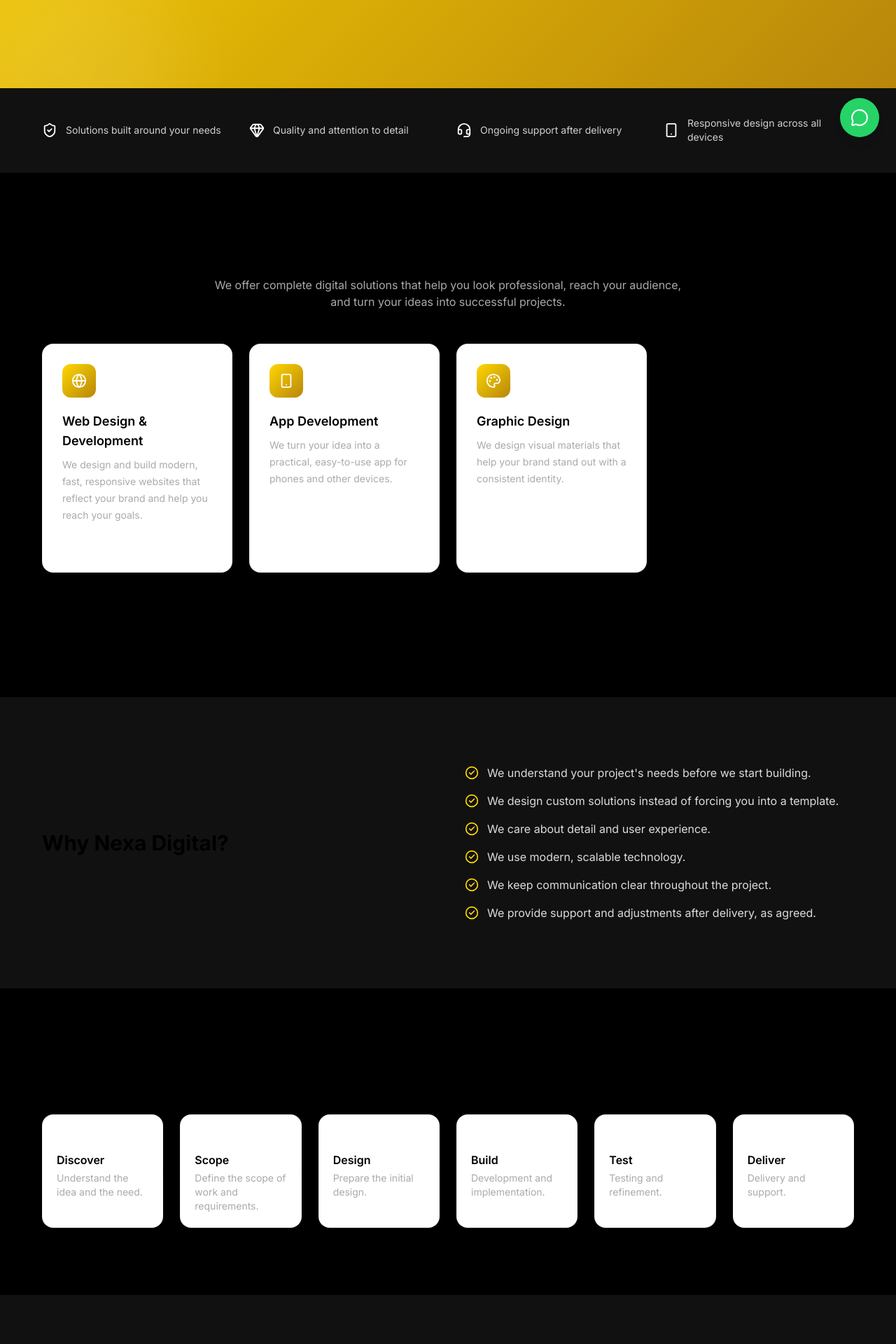
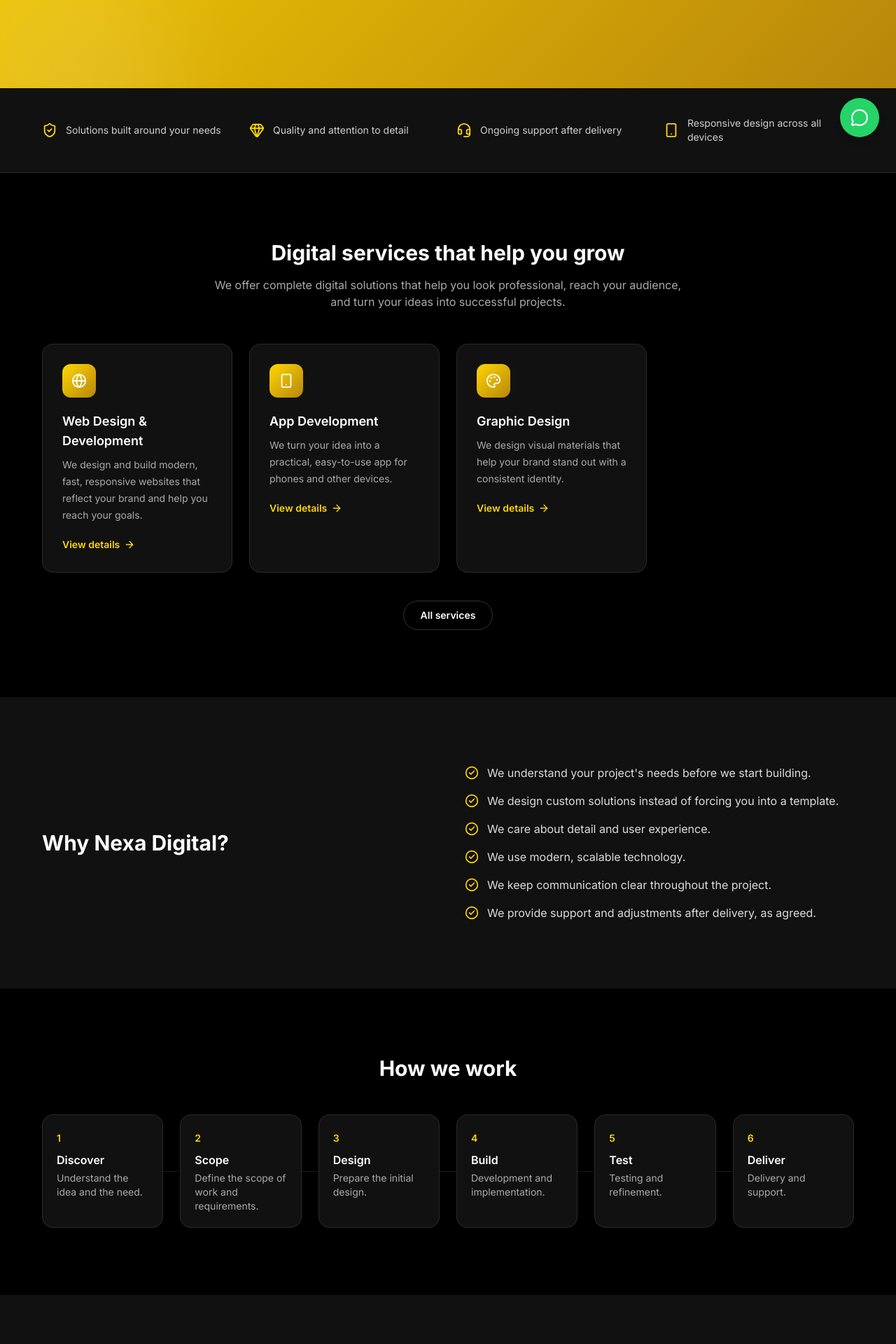
Before and after one commit to Amir116-bot/nexa-digital, a Next.js app: page /en in a window 1280 px wide. Shown: the part 580-2500 px from the top of the page at 70% size. Built offline with nearby package versions, Linux system fonts and the light colour scheme; no server answers; the database is empty.

Commit message:
Update all section components to use black and white color scheme with gold accents

```diff
--- a/components/sections/FaqAccordion.tsx
+++ b/components/sections/FaqAccordion.tsx
@@ -9,7 +9,7 @@ export default function FaqAccordion({ faqs, locale }: { faqs: Faq[]; locale: Lo
   const [openId, setOpenId] = useState<number | null>(faqs[0]?.id ?? null);
 
   return (
-    <div className="mx-auto mt-10 max-w-3xl divide-y divide-black/5 rounded-2xl border border-black/5 bg-white">
+    <div className="mx-auto mt-10 max-w-3xl divide-y divide-white/10 rounded-2xl border border-white/10 bg-[var(--color-bg-soft)]">
       {faqs.map((f) => {
         const isOpen = openId === f.id;
         return (
@@ -19,10 +19,10 @@ export default function FaqAccordion({ faqs, locale }: { faqs: Faq[]; locale: Lo
               className="flex w-full items-center justify-between gap-4 px-6 py-5 text-start"
               aria-expanded={isOpen}
             >
-              <span className="font-medium text-[var(--color-primary)]">
+              <span className="font-medium text-white">
                 {locale === "ar" ? f.question_ar : f.question_en}
               </span>
-              <ChevronDown className={`shrink-0 transition ${isOpen ? "rotate-180" : ""}`} size={18} />
+              <ChevronDown className={`shrink-0 transition text-white ${isOpen ? "rotate-180" : ""}`} size={18} />
             </button>
             {isOpen && (
               <div className="px-6 pb-5 text-sm leading-7 text-[var(--color-text-soft)]">
--- a/components/sections/Process.tsx
+++ b/components/sections/Process.tsx
@@ -3,18 +3,18 @@ export default function Process({ dict }: { dict: any }) {
   return (
     <section className="py-20 sm:py-24">
       <div className="container-nexa">
-        <h2 className="text-center text-2xl font-bold text-[var(--color-primary)] sm:text-3xl">
+        <h2 className="text-center text-2xl font-bold text-white sm:text-3xl">
           {dict.process.title}
         </h2>
 
         <div className="mt-12 grid gap-6 sm:grid-cols-2 lg:grid-cols-6">
           {steps.map((step, i) => (
-            <div key={step.title} className="relative rounded-2xl border border-black/5 bg-white p-5">
-              <span className="text-sm font-semibold text-[var(--color-secondary)]">{i + 1}</span>
-              <p className="mt-2 font-semibold text-[var(--color-primary)]">{step.title}</p>
+            <div key={step.title} className="relative rounded-2xl border border-white/10 bg-[var(--color-bg-soft)] p-5">
+              <span className="text-sm font-semibold text-[var(--color-accent)]">{i + 1}</span>
+              <p className="mt-2 font-semibold text-white">{step.title}</p>
               <p className="mt-1 text-sm text-[var(--color-text-soft)]">{step.text}</p>
               {i < steps.length - 1 && (
-                <span className="absolute top-1/2 hidden h-px w-6 bg-black/10 lg:block lg:end-[-1.5rem]" />
+                <span className="absolute top-1/2 hidden h-px w-6 bg-white/10 lg:block lg:end-[-1.5rem]" />
               )}
             </div>
           ))}
--- a/components/sections/QuoteForm.tsx
+++ b/components/sections/QuoteForm.tsx
@@ -39,16 +39,16 @@ export default function QuoteForm({
 
   if (status === "success") {
     return (
-      <div className="mx-auto max-w-xl rounded-2xl border border-black/5 bg-[var(--color-bg-soft)] p-10 text-center">
+      <div className="mx-auto max-w-xl rounded-2xl border border-white/10 bg-[var(--color-bg-soft)] p-10 text-center">
         <CheckCircle2 className="mx-auto text-[var(--color-accent)]" size={40} />
-        <p className="mt-4 text-lg font-semibold text-[var(--color-primary)]">{dict.quotePage.successTitle}</p>
+        <p className="mt-4 text-lg font-semibold text-white">{dict.quotePage.successTitle}</p>
         <p className="mt-2 text-sm text-[var(--color-text-soft)]">{dict.quotePage.successText}</p>
       </div>
     );
   }
 
-  const input = "w-full rounded-lg border border-black/10 px-4 py-2.5 text-sm outline-none focus:border-[var(--color-secondary)]";
-  const label = "mb-1 block text-sm font-medium text-[var(--color-primary)]";
+  const input = "w-full rounded-lg border border-white/10 bg-[var(--color-bg-soft)] px-4 py-2.5 text-sm text-white outline-none focus:border-[var(--color-accent)]";
+  const label = "mb-1 block text-sm font-medium text-white";
 
   return (
     <form onSubmit={handleSubmit(onSubmit)} className="mx-auto max-w-2xl space-y-5">
--- a/components/sections/ServiceCard.tsx
+++ b/components/sections/ServiceCard.tsx
@@ -13,15 +13,15 @@ export default function ServiceCard({
   const desc = locale === "ar" ? service.desc_ar : service.desc_en;
 
   return (
-    <div className="group rounded-2xl border border-black/5 bg-white p-7 shadow-sm transition hover:-translate-y-1 hover:shadow-md">
+    <div className="group rounded-2xl border border-white/10 bg-[var(--color-bg-soft)] p-7 shadow-sm transition hover:-translate-y-1 hover:shadow-md">
       <div className="flex h-12 w-12 items-center justify-center rounded-xl gradient-brand text-white">
         <Icon size={22} />
       </div>
-      <h3 className="mt-5 text-lg font-semibold text-[var(--color-primary)]">{name}</h3>
+      <h3 className="mt-5 text-lg font-semibold text-white">{name}</h3>
       <p className="mt-2 text-sm leading-6 text-[var(--color-text-soft)]">{desc}</p>
       <Link
         href={`/${locale}/services/${service.slug}`}
-        className="mt-5 inline-flex items-center gap-1.5 text-sm font-semibold text-[var(--color-secondary)]"
+        className="mt-5 inline-flex items-center gap-1.5 text-sm font-semibold text-[var(--color-accent)]"
       >
         {detailsLabel}
         <Arrow size={16} className="transition group-hover:translate-x-0.5 rtl:group-hover:-translate-x-0.5" />
--- a/components/sections/ServicesFilterGrid.tsx
+++ b/components/sections/ServicesFilterGrid.tsx
@@ -22,7 +22,7 @@ export default function ServicesFilterGrid({
         <button
           onClick={() => setActive("all")}
           className={`rounded-full px-4 py-1.5 text-sm font-medium transition ${
-            active === "all" ? "gradient-brand text-white" : "border border-black/10 text-[var(--color-text)]/70"
+            active === "all" ? "gradient-brand text-white" : "border border-white/10 text-[var(--color-text)]/70"
           }`}
         >
           {dict.servicesPage.filterAll}
@@ -32,7 +32,7 @@ export default function ServicesFilterGrid({
             key={cat}
             onClick={() => setActive(cat)}
             className={`rounded-full px-4 py-1.5 text-sm font-medium transition ${
-              active === cat ? "gradient-brand text-white" : "border border-black/10 text-[var(--color-text)]/70"
+              active === cat ? "gradient-brand text-white" : "border border-white/10 text-[var(--color-text)]/70"
             }`}
           >
             {dict.servicesPage.categories[cat] ?? cat}
--- a/components/sections/ServicesSection.tsx
+++ b/components/sections/ServicesSection.tsx
@@ -10,7 +10,7 @@ export default function ServicesSection({
     <section className="py-20 sm:py-24">
       <div className="container-nexa">
         <div className="mx-auto max-w-2xl text-center">
-          <h2 className="text-2xl font-bold text-[var(--color-primary)] sm:text-3xl">{dict.servicesSection.title}</h2>
+          <h2 className="text-2xl font-bold text-white sm:text-3xl">{dict.servicesSection.title}</h2>
           <p className="mt-4 text-[var(--color-text-soft)]">{dict.servicesSection.text}</p>
         </div>
 
@@ -23,7 +23,7 @@ export default function ServicesSection({
         <div className="mt-10 text-center">
           <Link
             href={`/${locale}/services`}
-            className="inline-block rounded-full border border-[var(--color-primary)]/20 px-6 py-2.5 text-sm font-semibold text-[var(--color-primary)] transition hover:bg-[var(--color-primary)]/5"
+            className="inline-block rounded-full border border-white/20 px-6 py-2.5 text-sm font-semibold text-white transition hover:bg-white/5"
           >
             {dict.servicesSection.allBtn}
           </Link>
--- a/components/sections/TrustBar.tsx
+++ b/components/sections/TrustBar.tsx
@@ -4,13 +4,13 @@ const icons = [ShieldCheck, Gem, Headset, Smartphone];
 
 export default function TrustBar({ items }: { items: string[] }) {
   return (
-    <section className="border-b border-black/5 bg-[var(--color-bg-soft)]">
+    <section className="border-b border-white/10 bg-[var(--color-bg-soft)]">
       <div className="container-nexa grid grid-cols-2 gap-6 py-10 sm:grid-cols-4">
         {items.map((text, i) => {
           const Icon = icons[i % icons.length];
           return (
             <div key={text} className="flex items-center gap-3">
-              <Icon className="shrink-0 text-[var(--color-secondary)]" size={22} />
+              <Icon className="shrink-0 text-[var(--color-accent)]" size={22} />
               <p className="text-sm text-[var(--color-text)]/80">{text}</p>
             </div>
           );
--- a/components/sections/WhyUs.tsx
+++ b/components/sections/WhyUs.tsx
@@ -5,7 +5,7 @@ export default function WhyUs({ dict }: { dict: any }) {
     <section className="bg-[var(--color-bg-soft)] py-20 sm:py-24">
       <div className="container-nexa grid gap-12 lg:grid-cols-2 lg:items-center">
         <div>
-          <h2 className="text-2xl font-bold text-[var(--color-primary)] sm:text-3xl">{dict.why.title}</h2>
+          <h2 className="text-2xl font-bold text-white sm:text-3xl">{dict.why.title}</h2>
         </div>
         <ul className="space-y-4">
           {dict.why.items.map((item: string) => (
```
Also changed, not shown: components/sections/ContactForm.tsx (+10 -10 lines), components/sections/ProjectsSection.tsx (+5 -5 lines), nexa_logo.png (added).
